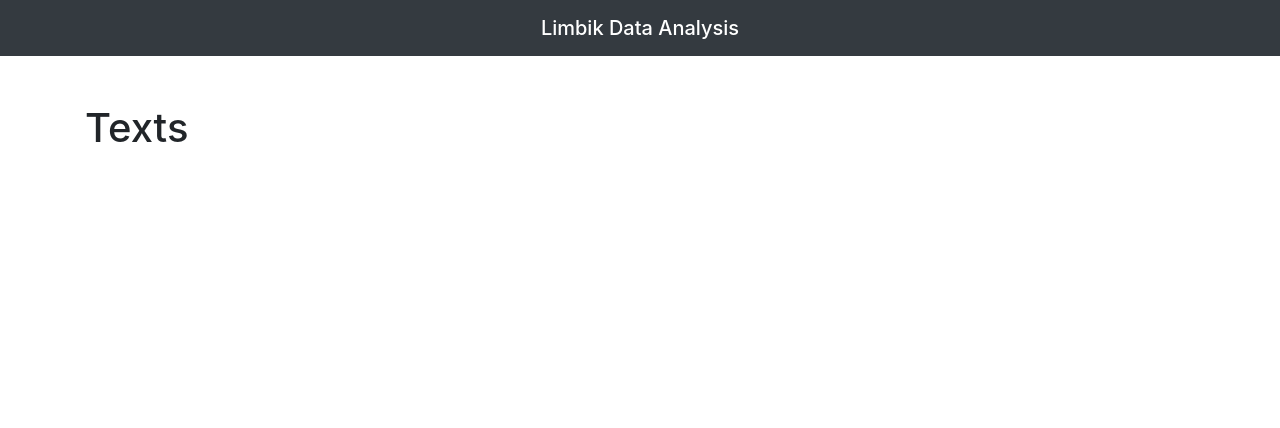
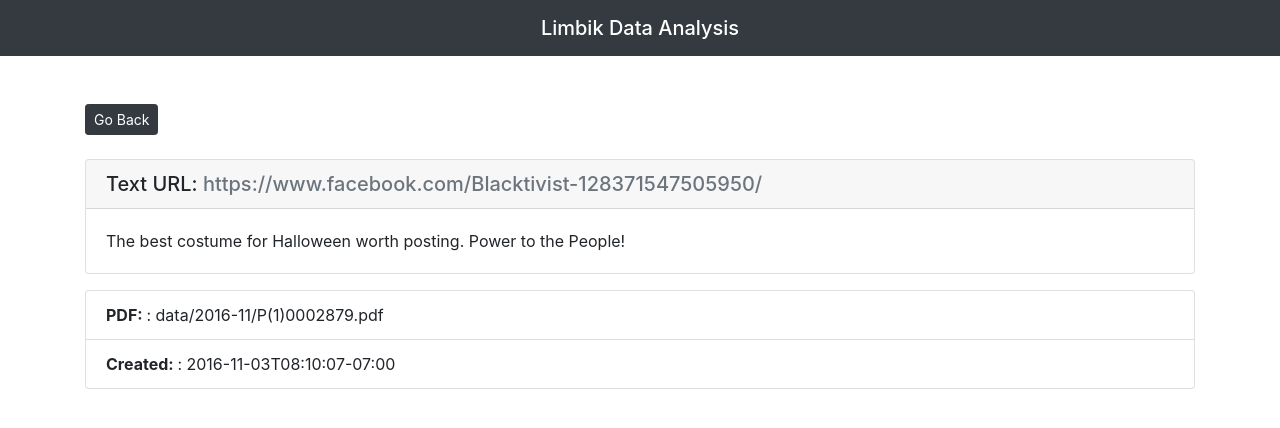
Before and after one commit to woodylucas/limbik-technical, a React (Create React App) app: page /text/texts/1084 in a window 1280 px wide. Shown: the top 428 px of the page. Built offline with nearby package versions, Linux system fonts and the light colour scheme; data requests are answered from the project's data file.

Commit message:
added a single page for one specific data

```diff
--- a/src/components/text/Texts.js
+++ b/src/components/text/Texts.js
@@ -1,27 +1,56 @@
 import React from 'react'
 import axios from 'axios'
+import Spinner from '../layout/Spinner'
+import { Link } from 'react-router-dom'
 
 class Texts extends React.Component {
   state = {
-    texts: {}
+    text: {}
   }
 
   componentDidMount() {
     // this.props.match.params.id gets the id from the url we created.
     axios.get(`http://localhost:3000/data/${this.props.match.params.id}`)
       .then(resp => {
-        console.log(resp.data)
-        // this.setState({data_list: resp.data })
+        // console.log(resp.data)
+        this.setState({text: resp.data })
       })
   }
 
 
   render() {
-    return(
-      <div>
-        <h1>Texts</h1>
-      </div>
-    )
+    const { text } = this.state
+    console.log("state:", text);
+    if (
+      text === undefined ||
+      Object.keys(text).length === 0) {
+      return <Spinner />
+    } else {
+      return (
+        <React.Fragment>
+          <Link to="/" className="btn btn-dark btn-sm mb-4">Go Back</Link>
+            <div className="card">
+              <h5 className="card-header">
+
+                Text URL: <span className="text-secondary">{text.url}</span>
+              </h5>
+              <div className="card-body">
+                <p className="card-text">{text.text}</p>
+              </div>
+            </div>
+
+            <ul className="list-group mt-3">
+              <li className="list-group-item">
+                <strong>PDF: </strong>: {text.pdf}
+              </li>
+              <li className="list-group-item">
+                <strong>Created: </strong>: {text.created}
+              </li>
+            </ul>
+
+        </React.Fragment>
+      )
+    }
   }
 }
 
```
